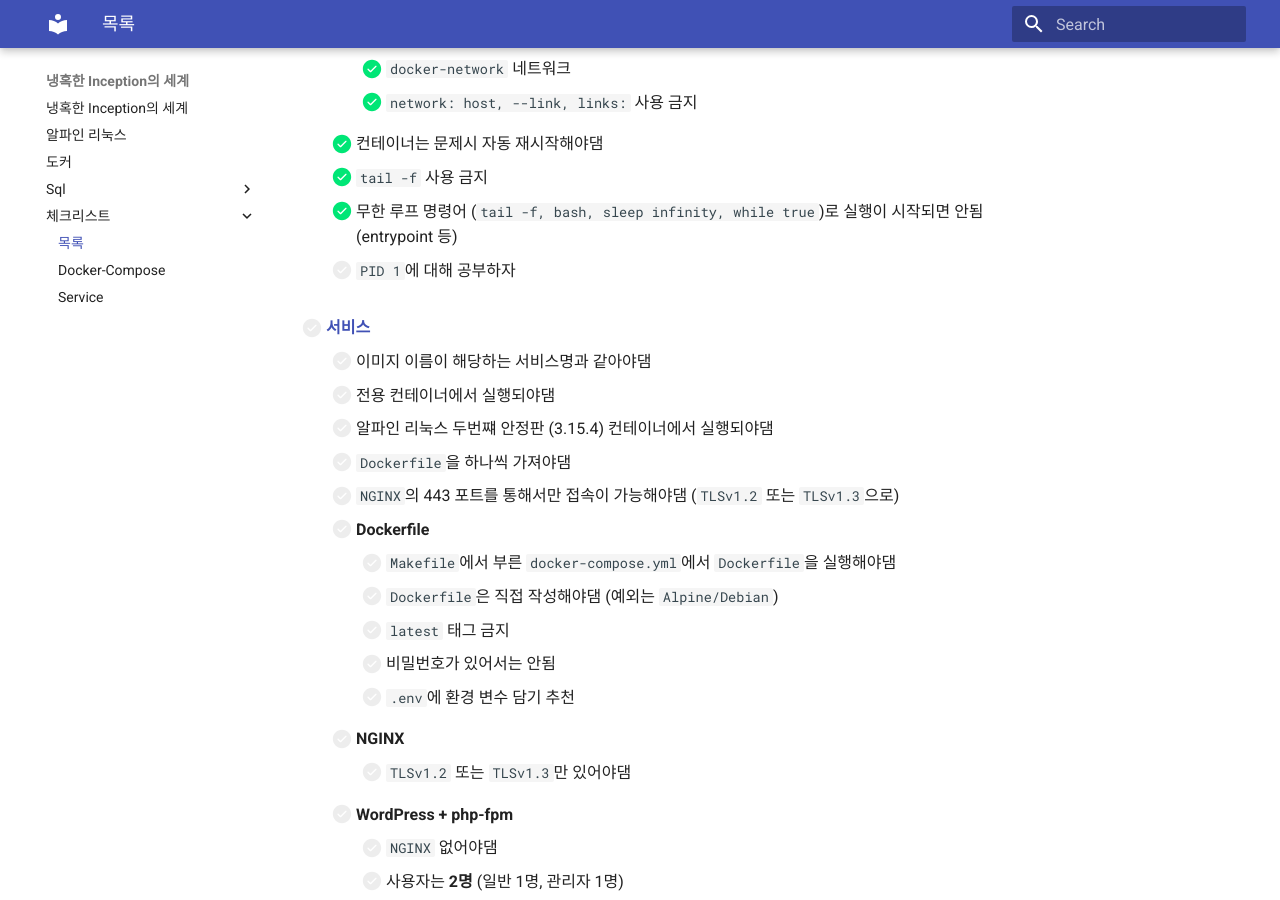
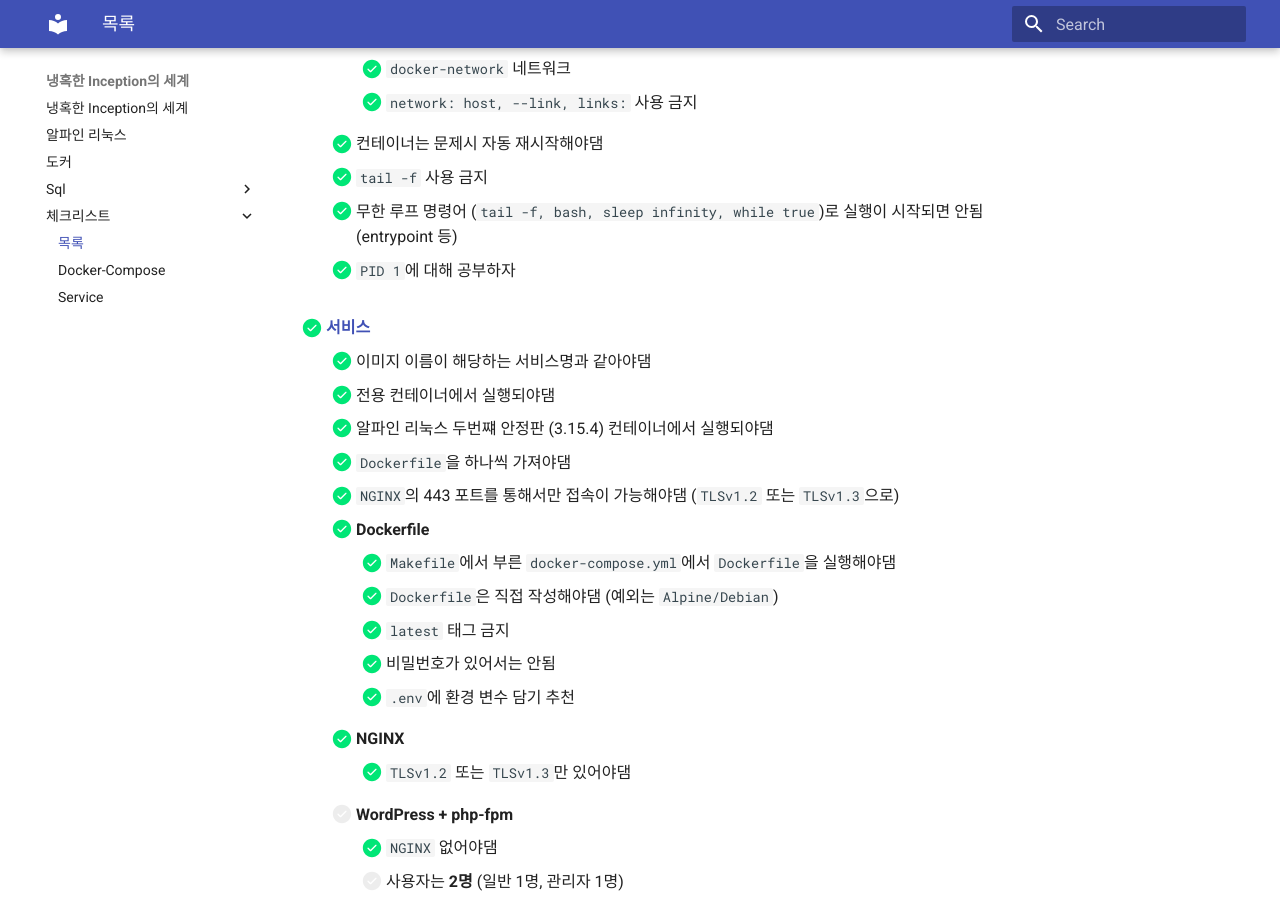
Before and after one commit to 42cursus-youkim/Inception, an MkDocs documentation site: the page built from docs/체크리스트/checklist.md, in a window 1280 px wide and 900 px high, scrolled down 341 px. Built offline with MkDocs 1.6.1 and Material for MkDocs 9.7.7, drawn with Linux system fonts in a browser that asks for light colours.

Commit message:
chore: 추가 체-크

````diff
--- a/docs/체크리스트/checklist.md
+++ b/docs/체크리스트/checklist.md
@@ -13,32 +13,32 @@
   - [x] 컨테이너는 문제시 자동 재시작해야댐
   - [x] `tail -f` 사용 금지
   - [x] 무한 루프 명령어 (`tail -f, bash, sleep infinity, while true`)로 실행이 시작되면 안됨 (entrypoint 등)
-  - [ ] `PID 1`에 대해 공부하자
+  - [x] `PID 1`에 대해 공부하자
 
-- [ ] [**서비스**](service.md)
-  - [ ] 이미지 이름이 해당하는 서비스명과 같아야댐
-  - [ ] 전용 컨테이너에서 실행되야댐
-  - [ ] 알파인 리눅스 두번쨰 안정판 (3.15.4) 컨테이너에서 실행되야댐
-  - [ ] `Dockerfile`을 하나씩 가져야댐
-  - [ ] `NGINX`의 443 포트를 통해서만 접속이 가능해야댐 (`TLSv1.2` 또는 `TLSv1.3`으로)
+- [x] [**서비스**](service.md)
+  - [x] 이미지 이름이 해당하는 서비스명과 같아야댐
+  - [x] 전용 컨테이너에서 실행되야댐
+  - [x] 알파인 리눅스 두번쨰 안정판 (3.15.4) 컨테이너에서 실행되야댐
+  - [x] `Dockerfile`을 하나씩 가져야댐
+  - [x] `NGINX`의 443 포트를 통해서만 접속이 가능해야댐 (`TLSv1.2` 또는 `TLSv1.3`으로)
 
-  - [ ] **Dockerfile**
-    - [ ] `Makefile`에서 부른 `docker-compose.yml`에서 `Dockerfile`을 실행해야댐
-    - [ ] `Dockerfile`은 직접 작성해야댐 (예외는 `Alpine/Debian`)
-    - [ ] `latest` 태그 금지
-    - [ ] 비밀번호가 있어서는 안됨
-    - [ ] `.env`에 환경 변수 담기 추천
+  - [x] **Dockerfile**
+    - [x] `Makefile`에서 부른 `docker-compose.yml`에서 `Dockerfile`을 실행해야댐
+    - [x] `Dockerfile`은 직접 작성해야댐 (예외는 `Alpine/Debian`)
+    - [x] `latest` 태그 금지
+    - [x] 비밀번호가 있어서는 안됨
+    - [x] `.env`에 환경 변수 담기 추천
 
-  - [ ] **NGINX**
-    - [ ] `TLSv1.2` 또는 `TLSv1.3`만 있어야댐
+  - [x] **NGINX**
+    - [x] `TLSv1.2` 또는 `TLSv1.3`만 있어야댐
 
   - [ ] **WordPress + php-fpm**
-    - [ ] `NGINX` 없어야댐
+    - [x] `NGINX` 없어야댐
     - [ ] 사용자는 **2명** (일반 1명, 관리자 1명)
     - [ ] 관리자 사용자명에 `admin/Admin/administrator/Administrator`이 있어선 안댐
 
-  - [ ] **MariaDB**
-    - [ ] `NGINX` 없어야댐
+  - [x] **MariaDB**
+    - [x] `NGINX` 없어야댐
 
 - [x] 도메인명은 `login.42.fr`
   - [x] 웹사이트 주소로 리다이렉트되어야 함
@@ -57,5 +57,5 @@ ff02::1 ip6-allnodes
 ff02::2 ip6-allrouters
 ```
 
-- [ ] 껐다 켜도 볼륨에 정보가 남아있어야함
-  - [ ] `make reload` 해도 댓글이 남아있음
+- [x] 껐다 켜도 볼륨에 정보가 남아있어야함
+  - [x] `make reload` 해도 댓글이 남아있음
````
